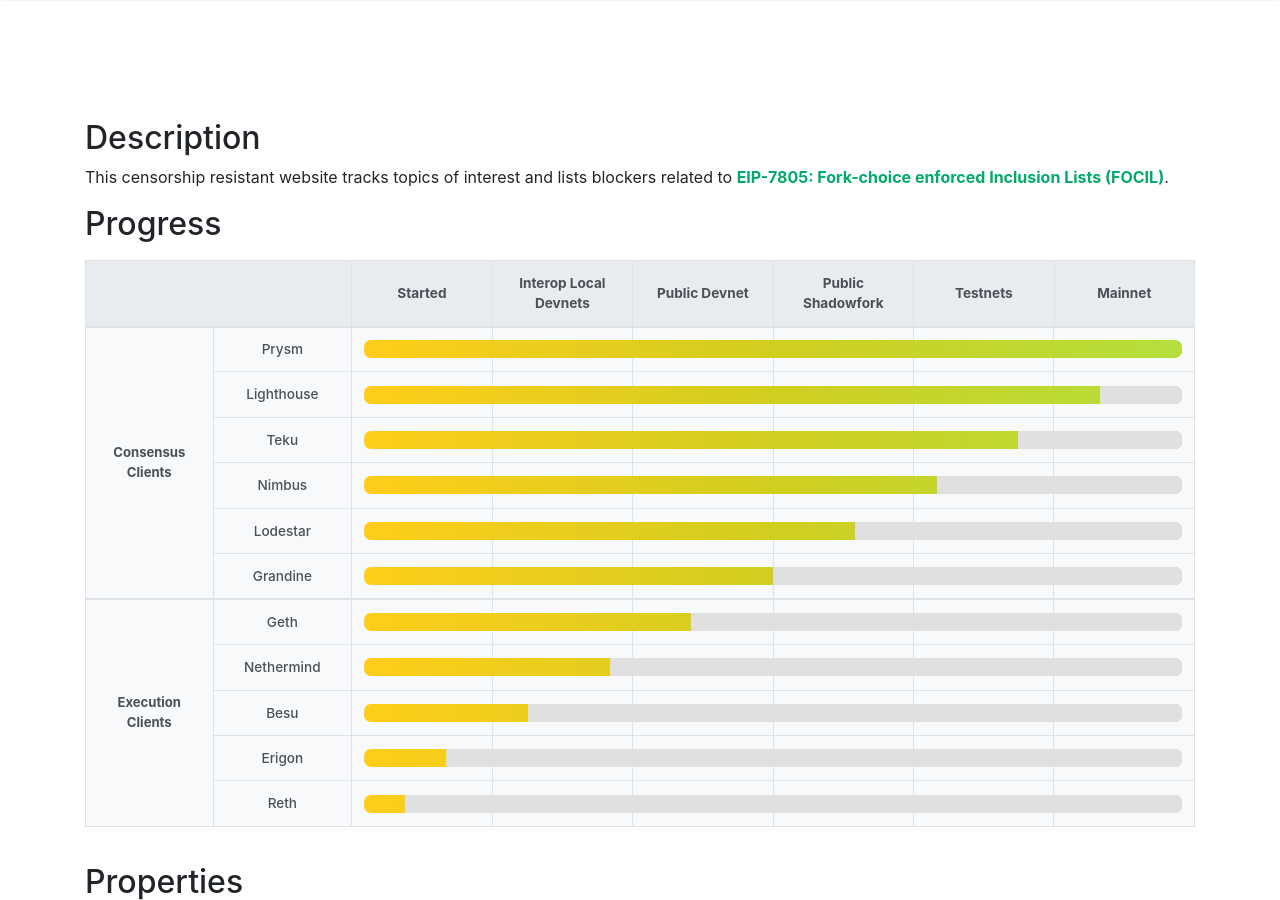
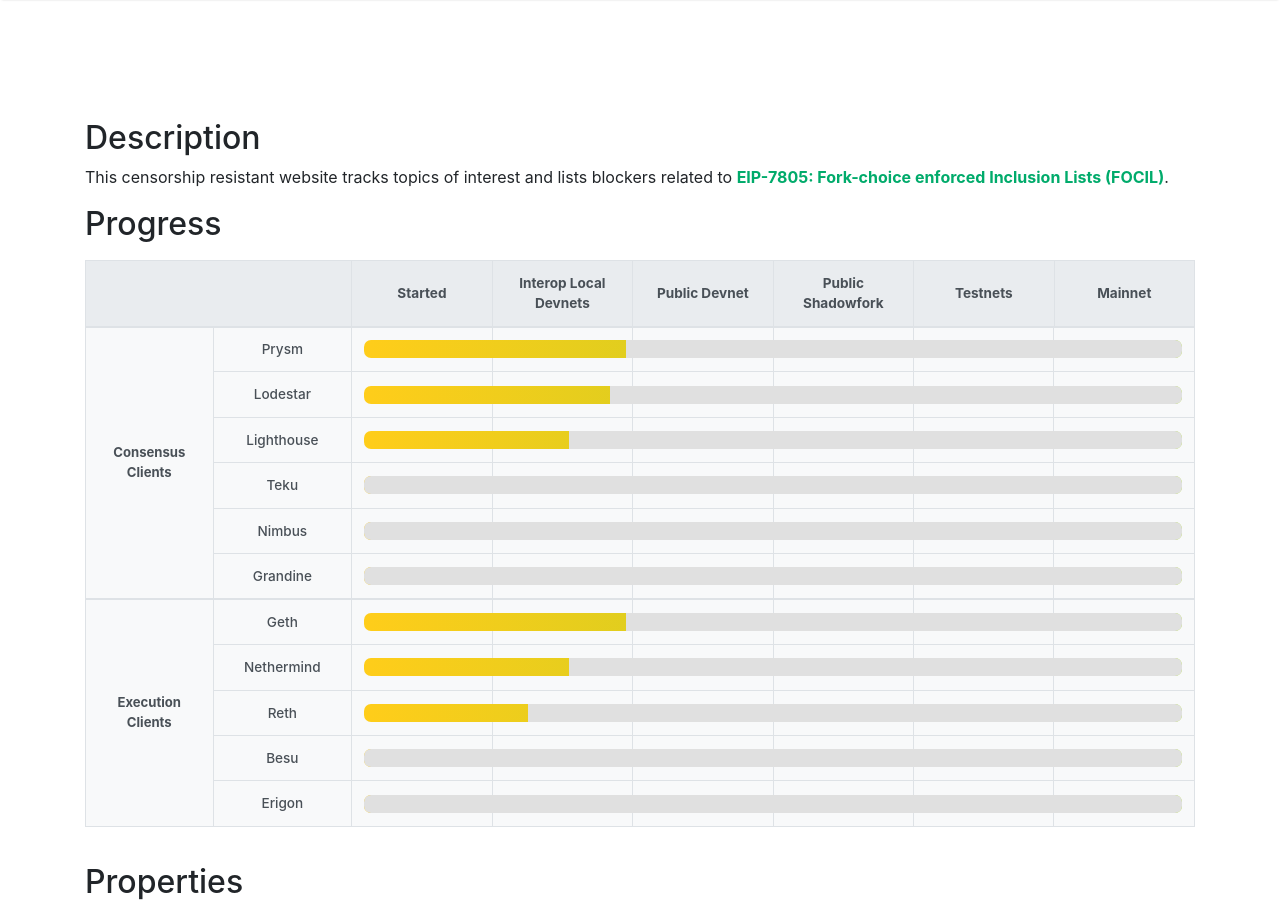
Before and after one commit to jihoonsong/meet-focil, a Jekyll site: the page built from index.html, in a window 1280 px wide and 900 px high. Built offline with Jekyll 4.4.1, drawn with Linux system fonts in a browser that asks for light colours; nearby versions of some CDN libraries; the list of posts is cut into pages by our own code.

Commit message:
Update progress - 2024.02.11

```diff
--- a/_includes/progress.html
+++ b/_includes/progress.html
@@ -34,7 +34,15 @@
           <td class="text-center align-middle" style="font-weight: 550; color: #495057;">Prysm</td>
           <td class="align-middle colspan-with-lines" colspan="6">
             <div class="progress-bar">
-              <div class="progress-bar-fill" style="--value: 100;"></div>
+              <div class="progress-bar-fill" style="--value: 32;"></div>
+            </div>
+          </td>
+        </tr>
+        <tr>
+          <td class="text-center align-middle" style="font-weight: 550; color: #495057;">Lodestar</td>
+          <td class="align-middle colspan-with-lines" colspan="6">
+            <div class="progress-bar">
+              <div class="progress-bar-fill" style="--value: 30;"></div>
             </div>
           </td>
         </tr>
@@ -42,7 +50,7 @@
           <td class="text-center align-middle" style="font-weight: 550; color: #495057;">Lighthouse</td>
           <td class="align-middle colspan-with-lines" colspan="6">
             <div class="progress-bar">
-              <div class="progress-bar-fill" style="--value: 90;"></div>
+              <div class="progress-bar-fill" style="--value: 25;"></div>
             </div>
           </td>
         </tr>
@@ -50,7 +58,7 @@
           <td class="text-center align-middle" style="font-weight: 550; color: #495057;">Teku</td>
           <td class="align-middle colspan-with-lines" colspan="6">
             <div class="progress-bar">
-              <div class="progress-bar-fill" style="--value: 80;"></div>
+              <div class="progress-bar-fill" style="--value: 0;"></div>
             </div>
           </td>
         </tr>
@@ -58,15 +66,7 @@
           <td class="text-center align-middle" style="font-weight: 550; color: #495057;">Nimbus</td>
           <td class="align-middle colspan-with-lines" colspan="6">
             <div class="progress-bar">
-              <div class="progress-bar-fill" style="--value: 70;"></div>
-            </div>
-          </td>
-        </tr>
-        <tr>
-          <td class="text-center align-middle" style="font-weight: 550; color: #495057;">Lodestar</td>
-          <td class="align-middle colspan-with-lines" colspan="6">
-            <div class="progress-bar">
-              <div class="progress-bar-fill" style="--value: 60;"></div>
+              <div class="progress-bar-fill" style="--value: 0;"></div>
             </div>
           </td>
         </tr>
@@ -74,7 +74,7 @@
           <td class="text-center align-middle" style="font-weight: 550; color: #495057;">Grandine</td>
           <td class="align-middle colspan-with-lines" colspan="6">
             <div class="progress-bar">
-              <div class="progress-bar-fill" style="--value: 50;"></div>
+              <div class="progress-bar-fill" style="--value: 0;"></div>
             </div>
           </td>
         </tr>
@@ -86,7 +86,7 @@
           <td class="text-center align-middle" style="font-weight: 550; color: #495057;">Geth</td>
           <td class="align-middle colspan-with-lines" colspan="6">
             <div class="progress-bar">
-              <div class="progress-bar-fill" style="--value: 40;"></div>
+              <div class="progress-bar-fill" style="--value: 32;"></div>
             </div>
           </td>
         </tr>
@@ -94,7 +94,15 @@
           <td class="text-center align-middle" style="font-weight: 550; color: #495057;">Nethermind</td>
           <td class="align-middle colspan-with-lines" colspan="6">
             <div class="progress-bar">
-              <div class="progress-bar-fill" style="--value: 30;"></div>
+              <div class="progress-bar-fill" style="--value: 25;"></div>
+            </div>
+          </td>
+        </tr>
+        <tr>
+          <td class="text-center align-middle" style="font-weight: 550; color: #495057;">Reth</td>
+          <td class="align-middle colspan-with-lines" colspan="6">
+            <div class="progress-bar">
+              <div class="progress-bar-fill" style="--value: 20;"></div>
             </div>
           </td>
         </tr>
@@ -102,7 +110,7 @@
           <td class="text-center align-middle" style="font-weight: 550; color: #495057;">Besu</td>
           <td class="align-middle colspan-with-lines" colspan="6">
             <div class="progress-bar">
-              <div class="progress-bar-fill" style="--value: 20;"></div>
+              <div class="progress-bar-fill" style="--value: 0;"></div>
             </div>
           </td>
         </tr>
@@ -110,15 +118,7 @@
           <td class="text-center align-middle" style="font-weight: 550; color: #495057;">Erigon</td>
           <td class="align-middle colspan-with-lines" colspan="6">
             <div class="progress-bar">
-              <div class="progress-bar-fill" style="--value: 10;"></div>
-            </div>
-          </td>
-        </tr>
-        <tr>
-          <td class="text-center align-middle" style="font-weight: 550; color: #495057;">Reth</td>
-          <td class="align-middle colspan-with-lines" colspan="6">
-            <div class="progress-bar">
-              <div class="progress-bar-fill" style="--value: 5;"></div>
+              <div class="progress-bar-fill" style="--value: 0;"></div>
             </div>
           </td>
         </tr>
```
